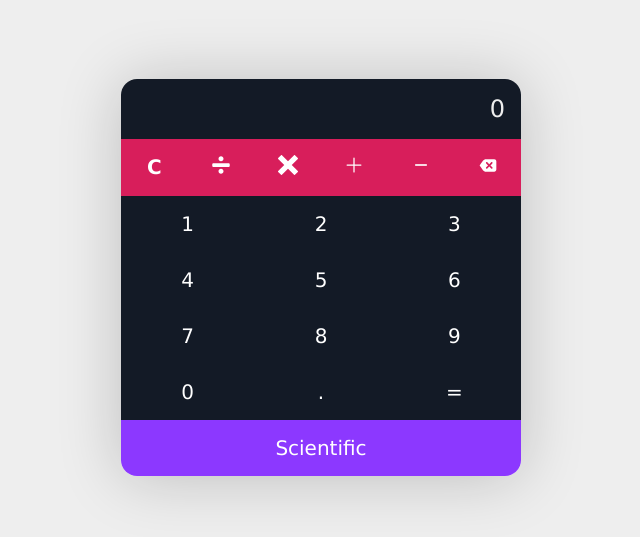
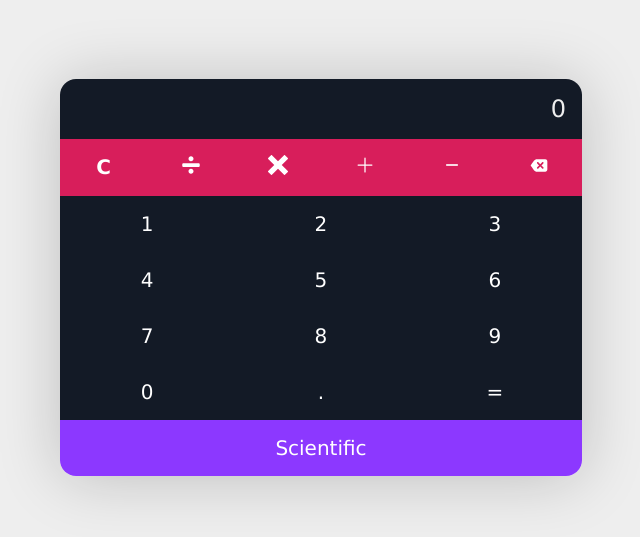
Before and after one commit to Abhishekmeter/calculator, a React (Create React App) app: page / in a window 1280 px wide. Shown: the part 123-660 px from the top of the page, without its empty margins (319-959 px from the left). Built offline with nearby package versions, Linux system fonts and the light colour scheme.

Commit message:
Update index.css

```diff
--- a/src/index.css
+++ b/src/index.css
@@ -26,7 +26,7 @@ body {
 
 .calculator {
   width: 100%;
-  max-width: 400px;
+  max-width: 522px;
   background-color: white;
   border-radius: 16px;
   overflow: hidden;
@@ -50,6 +50,6 @@ button:hover {
 
 .scientific {
   width: 100%;
-  max-width: 400px;
+  max-width: 522px;
   background-color: var(--secondary);
 }
```
